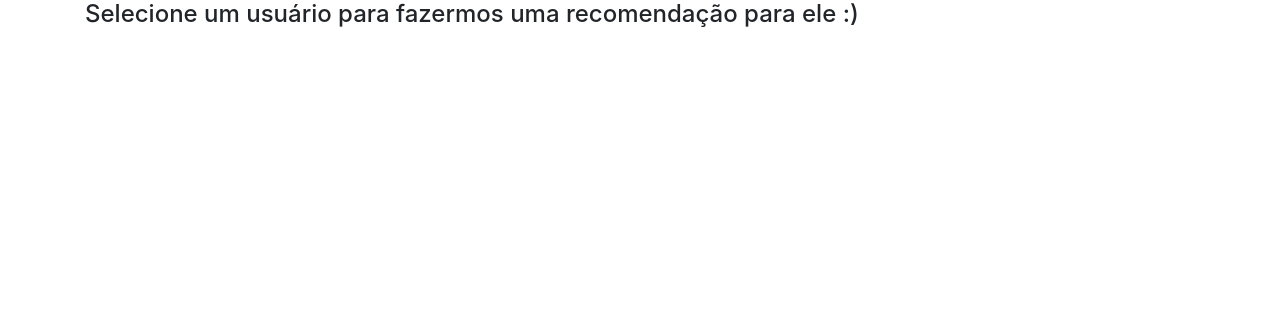
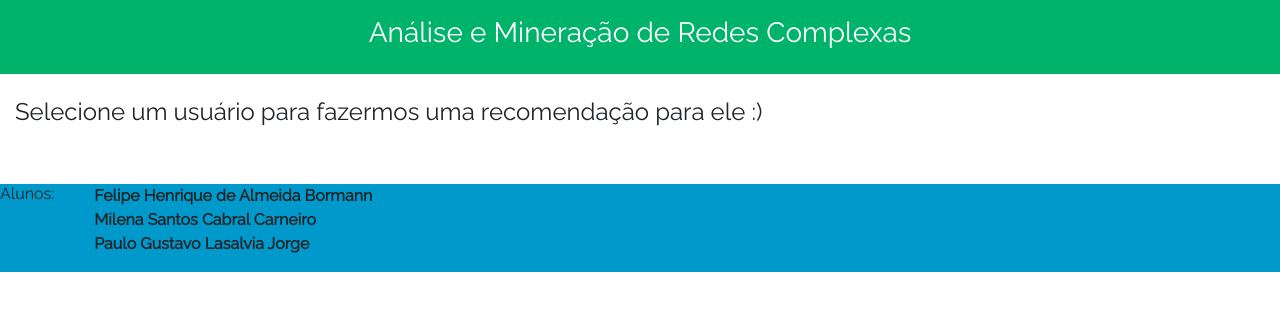
Before and after one commit to pglj2/ProjetoRecomendacao-RedesComplexas, a plain HTML site: page index.html in a window 1280 px wide. Drawn offline with nearby package versions, Linux system fonts and the light colour scheme; no server answers.

Commit message:
Mudanças no html para colocar header e footer, mudanças no css, limpeza de informações do modal

```diff
--- a/index.html
+++ b/index.html
@@ -5,14 +5,23 @@
 <head>
     <link href="css/bootstrap.min.css" type="text/css" rel="stylesheet">
     <link href="style.css" type="text/css" rel="stylesheet">
+    <link href="https://fonts.googleapis.com/css?family=Raleway" rel="stylesheet">
     <title>AMRC - Recomendar Restaurantes</title>
     <meta charset="utf-8" />
     <meta http-equiv="X-UA-Compatible" content="IE=edge">
     <script src="https://d3js.org/d3.v4.min.js"></script>
 </head>
 <body>
+    <div class="container-fluid">
+        <div class="row" id="header">
+            <div class="col-md-12">
+                <h3>Análise e Mineração de Redes Complexas</h3>
+            </div>
+        </div>
+        <br/>
+        <h4>Selecione um usuário para fazermos uma recomendação para ele :)</h4>
+        <br/>
         <div class="container">
-        <h4>Selecione um usuário para fazermos uma recomendação para ele :)</h4>
             <div class="row" id="random_users">
                 <!-- <div class="col-sm-2" id="ru1"></div>
                 <div class="col-sm-2" id="ru2"></div>
@@ -28,7 +37,17 @@
                 <div class="col-sm-12" id="ru10"></div>
             </div>
         </div>
-    <div id="recomendado" class="modal">
+        <br/>
+        <div class="row" id="footer">
+            <h6>Alunos:</h6>
+            <ul>
+                <li><b>Felipe Henrique de Almeida Bormann</b></li>
+                <li><b>Milena Santos Cabral Carneiro</b></li>
+                <li><b>Paulo Gustavo Lasalvia Jorge</b></li>
+            </ul>
+        </div>
+    </div>
+    <div id="recomendado" class="modal fade">
         <div class="modal-dialog">
             <div class="modal-content">
                 <div class="modal-header">
@@ -38,7 +57,7 @@
                     <p id="endereco"><b>Endereço:</b></p>
                     <p id="contatos"><b>Contato:</b></p>
                     <p id="categorias"><b>Categoria(s):</b></p>
-                    <p id="site"><b>Site do restaurante:</b></p>
+                    <p id="site"><b>Ver no FourSquare:</b></p>
                     <p id="score"><b>Avaliação:</b></p>
                 </div>
                 <div class="modal-footer">
--- a/index.js
+++ b/index.js
@@ -154,8 +154,13 @@ function buscarUsuario(id_usuario) {
 }
 
 function modalLocalRecomendado(localRecomendado){
-    $.ajax({//
-        url:"https://api.foursquare.com/v2/venues/" + localRecomendado + "?client_id=DSFNN45CHZ1XUCDT3XQWPS5GCPF34SBE0TQ1RXD4WSURZXA2&client_secret=KMEVLN5HTNEBNVU0MARJL2FZAAR1ETEJBXRLD1522CT4G5NZ&v=20180622",
+    $("#endereco").html("<b>Endereço:</b>");
+    $("#site").html("<b>Ver no FourSquare:</b>");
+    $("#categorias").html("<b>Categoria(s):</b>");
+    $("#contatos").html("<b>Contato:</b>");
+    $("#score").html("<b>Avaliação:</b>");
+    $.ajax({
+        url:"https://api.foursquare.com/v2/venues/" + localRecomendado.trim() + "?client_id=DSFNN45CHZ1XUCDT3XQWPS5GCPF34SBE0TQ1RXD4WSURZXA2&client_secret=KMEVLN5HTNEBNVU0MARJL2FZAAR1ETEJBXRLD1522CT4G5NZ&v=20180622",
         type: 'GET'
     }).done(function(resultado){
         var local = resultado.response.venue;
@@ -185,8 +190,9 @@ function modalLocalRecomendado(localRecomendado){
 
         $("#recomendado").modal();
     }).fail(function(x,s,r){
-        console.log(r);
-        });
+        alert("Não foi possível mostrar o local.");
+        console.log(x.responseText);
+    });
 }
 
 function recomendarLocal(usu, loc){
--- a/style.css
+++ b/style.css
@@ -1,3 +1,30 @@
 .modal-backdrop {
     z-index: -1;
-  }
+}
+
+body,h3,h6,h4{
+  font-family: 'Raleway', sans-serif;
+}
+
+#header div h3{
+  text-align: center;
+  color: white;
+}
+
+#header{
+  background-color: #00b36b;
+  padding-top: 1em;
+  padding-bottom: 1em;
+}
+
+ #footer{
+   background-color: #0099cc;
+ }
+
+ ul li{
+   list-style: none;
+ }
+
+ #random_users div img:hover, #random_users2 div img:hover{
+  cursor: pointer;
+ }
```
Lines whose indentation alone changed are shown as unchanged.
